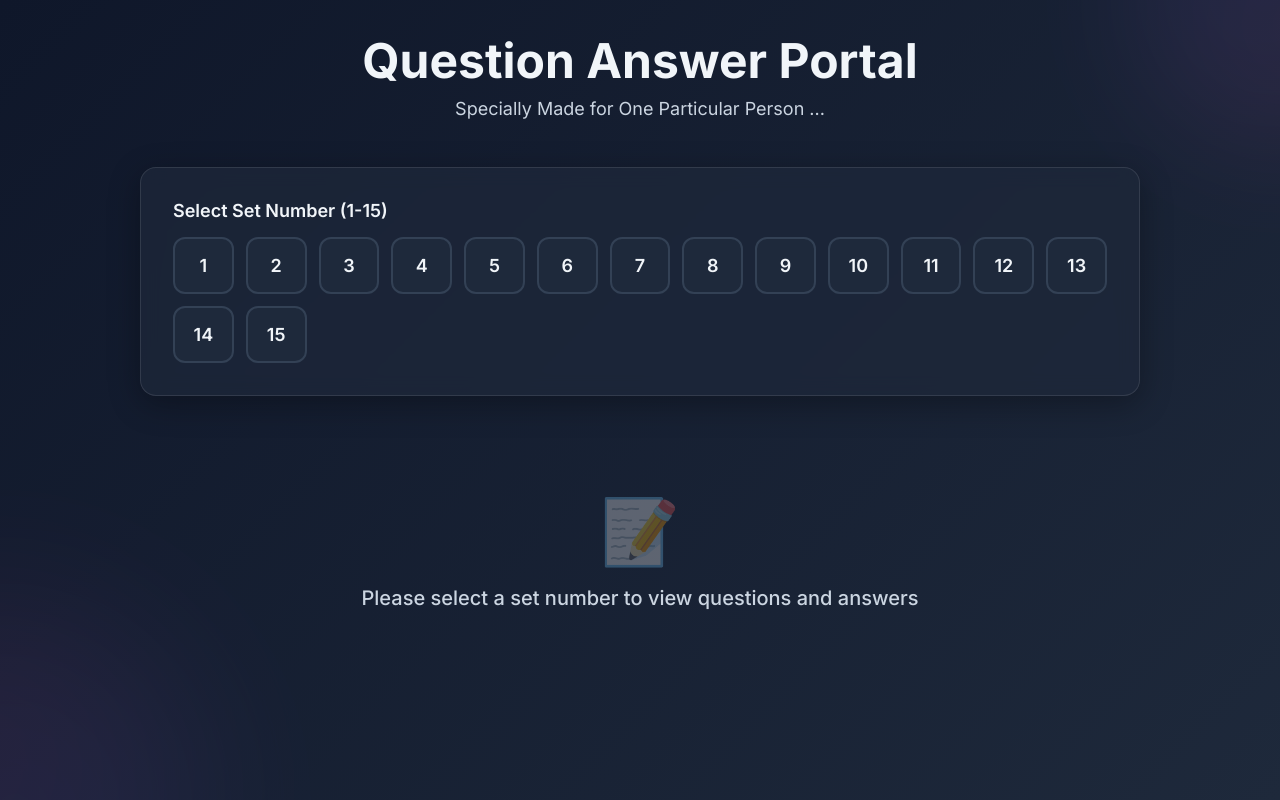
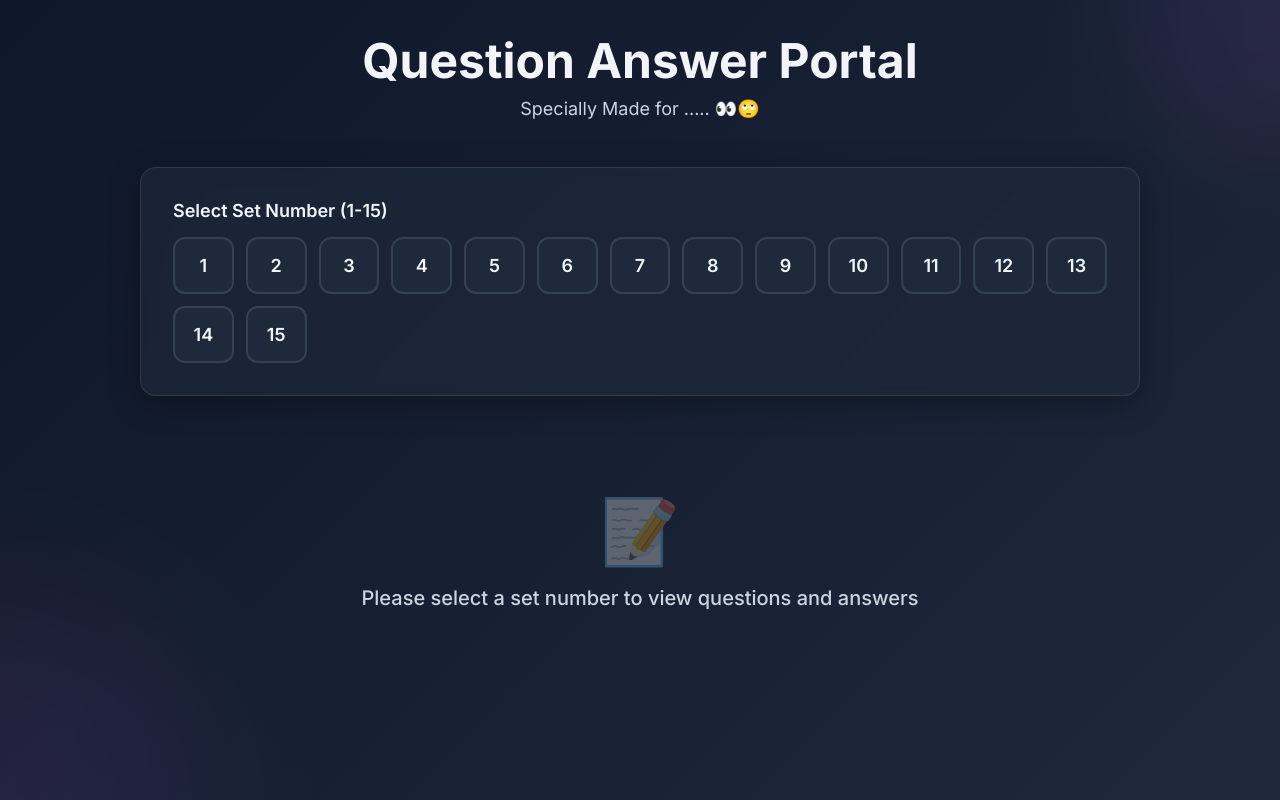
Before and after one commit to hari10031/cn, a Next.js app: page / in a window 1280 px wide. Built offline with nearby package versions, Linux system fonts and the light colour scheme.

Commit message:
Donegit add .

```diff
--- a/app/page.js
+++ b/app/page.js
@@ -62,7 +62,7 @@ export default function Home() {
                 <header className={styles.header}>
                     <h1 className={styles.title}>Question Answer Portal</h1>
                     <p className={styles.subtitle}>
-                        Specially Made for One Particular Person ...
+                        Specially Made for ..... 👀🙄
                     </p>
                 </header>
 
```
